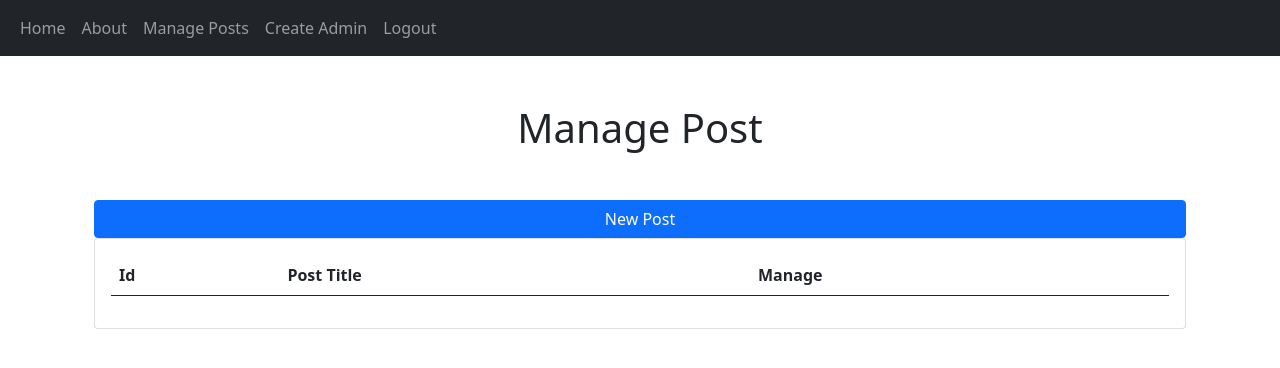
After one commit to WawanWidiantara/blog-flask, a Flask app: page /posts in a window 1280 px wide. The commit adds this page. Shown: the top 368 px of the page. Run offline with Flask 2, Linux system fonts and the light colour scheme; the visitor is signed in with stand-in values (Sample User, id 1); data that the repository does not hold is empty; some libraries are stand-ins or nearby versions.

Commit message:
second commit (post)

```diff
--- /dev/null
+++ b/app/controller/PostController.py
@@ -0,0 +1,61 @@
+from app.model.data_model import Post
+from flask import request, flash, redirect,url_for, render_template
+import os
+from app import app, db
+
+def getPost():
+    try:
+        posts = Post.query.all()
+        return render_template("posts.html", posts=posts)
+    except Exception as e:
+        print(e)
+
+def createPost():
+    try:
+        title = request.form.get('title')
+        author = request.form.get('author')
+        content = request.form.get('content')
+        if not title:
+            flash('Title cannot be empty', category='error')
+        if not author:
+            flash('Author cannot be empty', category='error')
+        if not content:
+            flash('Content cannot be empty', category='error')
+        else:
+            post = Post(title=title, author=author, content=content)
+            db.session.add(post)
+            db.session.commit()
+            flash('Post created!', category='success')
+            return redirect(url_for('posts'))
+    except Exception as e:
+        print(e)
+
+def editPost(id):
+    try:
+        title = request.form.get('title')
+        author = request.form.get('author')
+        content = request.form.get('content')
+
+        post = Post.query.filter_by(id=id).first()
+        post.title = title
+        post.author = author
+        post.content = content
+
+        db.session.commit()
+        flash('Post edited!', category='success')
+        return redirect(url_for('posts'))
+    except Exception as e:
+        print(e)
+
+def deletePost(id):
+    try:
+        post = Post.query.filter_by(id=id).first()
+        if not post:
+            flash("Post does not exist.", category='error')
+        else:
+            db.session.delete(post)
+            db.session.commit()
+            flash('Post deleted.', category='success')
+        return redirect(url_for('posts'))
+    except Exception as e:
+        print(e)
--- a/app/model/data_model.py
+++ b/app/model/data_model.py
@@ -27,7 +27,7 @@ class Post(db.Model):
     id = db.Column(db.BigInteger, primary_key=True, autoincrement=True)
     title = db.Column(db.String(30), nullable=False)
     author = db.Column(db.String(50), nullable=False)
-    content = db.Column(db.String(13), nullable=False)
+    content = db.Column(db.Text, nullable=False)
     created_at = db.Column(db.DateTime, default=datetime.utcnow)
 
     def __repr__(self):
--- a/app/routes.py
+++ b/app/routes.py
@@ -1,8 +1,8 @@
 from app import app
 from flask_login import LoginManager, login_required, current_user, login_user, logout_user, UserMixin
-# from app.controller import DosenController
+from app.controller import PostController
 from app.controller import UserController
-from app.model.data_model import User
+from app.model.data_model import User, Post
 from flask import request, flash, redirect,url_for, render_template
 
 
@@ -12,23 +12,32 @@ def index():
     return render_template('home.html')
 
 
-# @app.route('/dosen', methods=['GET', 'POST'])
-# # @jwt_required
-# def dosens():
-#     if request.method == 'GET':
-#         return DosenController.index()
-#     else:
-#         return DosenController.save()
+@app.route('/posts', methods=['GET', 'POST'])
+@login_required
+def posts():
+    if request.method == 'GET':
+        return PostController.getPost()
+    return render_template("posts.html", user=current_user)
 
+@app.route('/create-post', methods=['GET', 'POST'])
+@login_required
+def newPosts():
+    if request.method == 'POST':
+        return PostController.createPost()
+    return render_template('new_post.html', user=current_user)
 
-# @app.route('/dosen/<id>', methods=['GET', 'PUT', 'DELETE'])
-# def dosensDetail(id):
-#     if request.method == 'GET':
-#         return DosenController.detail(id)
-#     elif request.method == 'PUT':
-#         return DosenController.ubah(id)
-#     elif request.method == 'DELETE':
-#         return DosenController.hapus(id)
+@app.route('/edit-post/<id>', methods=['GET', 'POST'])
+@login_required
+def editPosts(id):
+    post = Post.query.filter_by(id=id).first()
+    if request.method == 'POST':
+        return PostController.editPost(id)
+    return render_template('edit_post.html', user=current_user, post=post)
+
+@app.route('/delete-post/<id>')
+@login_required
+def deletePosts(id):
+    return PostController.deletePost(id)
 
 
 @app.route('/createadmin', methods=['GET','POST'])
--- a/app/templates/base.html
+++ b/app/templates/base.html
@@ -31,8 +31,8 @@
           <div class="navbar-nav">
             <a class="nav-item nav-link" href="#">Home</a>
             <a class="nav-item nav-link" href="#">About</a>
-            <a class="nav-item nav-link" href="#">Posts</a>
-            <a class="nav-item nav-link" href="#">Admin</a>
+            <a class="nav-item nav-link" href="/posts">Manage Posts</a>
+            <a class="nav-item nav-link" href="/createadmin">Create Admin</a>
             <a class="nav-item nav-link" href="/logout">Logout</a>
           </div>
         </div>
--- /dev/null
+++ b/app/templates/posts.html
@@ -0,0 +1,40 @@
+{% extends "base.html" %} {% block title %}Manage Post{% endblock %} {% block content%}
+<div class="container mt-5 justify-content-center">
+    <h1 class="text-center">{% block header %}Manage Post{% endblock %}</h1>
+    <a class="btn btn-primary mt-5 d-grid mx-auto" type="button" href="/create-post">New Post</a>
+</div>
+<div class="container" id="posts">
+    <div class="card">
+        <div class="card-body">
+            <table class="table">
+                <thead>
+                    <tr>
+                      <th scope="col">Id</th>
+                      <th scope="col">Post Title</th>
+                      <th scope="col">Manage</th>
+                    </tr>
+                </thead>
+                <tbody>
+                    {% for post in posts %}
+                    <tr>
+                        <td>{{post.id}}</td>
+                        <td>{{post.title}}</td>
+                        <td>
+                            <div class="btn-toolbar" role="toolbar" aria-label="Toolbar with button groups">
+                              <div class="btn-group me-2" role="group" aria-label="Second group">
+                                <a href="/edit-post/{{post.id}}"><button type="button" class="btn btn-secondary btn-warning">Edit</button></a>
+                              </div>
+                              <div class="btn-group" role="group" aria-label="Third group">
+                                <a href="/delete-post/{{post.id}}" onclick="return confirm('Are You Sure to Delete: {{post.title}}?')"><button type="button" class="btn btn-info btn-danger">Delete</button></a>
+                              </div>
+                            </div>
+                        </td>
+                    </tr>
+                    {% endfor %}
+                </tbody>
+            </table>
+        </div>
+    </div>
+</div>
+{% block footer %}
+{% endblock %}{% endblock %}
```
Also changed, not shown: app/templates/edit_post.html (added, +21 -0 lines), app/templates/new_post.html (added, +20 -0 lines), migrations/versions/3b24417ce2ac_.py (added, +30 -0 lines), migrations/versions/71aaa70067d4_.py (added, +30 -0 lines).
